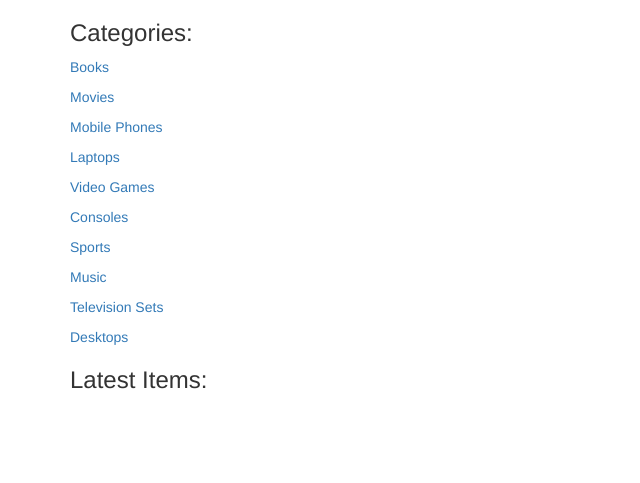
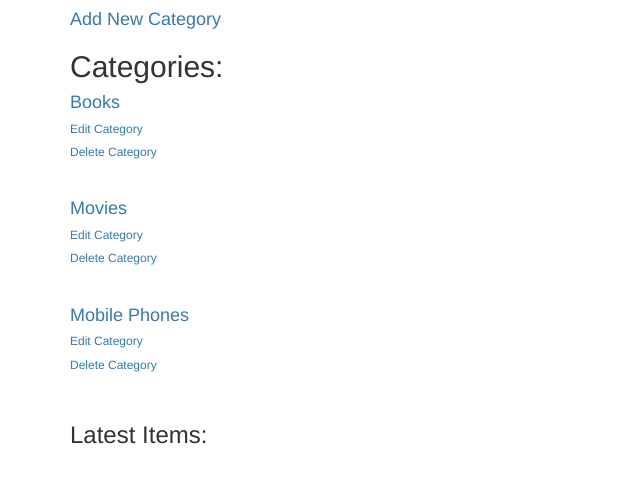
Before and after one commit to intley/Item_Catalog_App, a Flask app: page / in a window 1280 px wide. Shown: the part 109-592 px from the top of the page, without its empty margins (0-640 px from the left). Run offline with Flask 2, Linux system fonts and the light colour scheme; some libraries are stand-ins or nearby versions.

Commit message:
retrieving user items

```diff
--- a/application.py
+++ b/application.py
@@ -20,7 +20,7 @@
     open('client_secrets.json', 'r').read())['web']['client_id']
 APPLICATION_NAME = "Catalog Application"
 
-engine = create_engine('sqlite:///categoryitemwithuser.db')
+engine = create_engine('sqlite:///categoryitems.db')
 Base.metadata.bind = engine
 
 DBSession = sessionmaker(bind = engine)
@@ -100,7 +100,7 @@
     login_session['picture'] = data['picture']
     login_session['email'] = data['email']
 
-    user_id = getUserid(login_session['email'])
+    user_id = getUserId(login_session['email'])
     if not user_id:
         user_id = createUser(login_session)
         login_session['user_id'] = user_id
@@ -183,15 +183,54 @@
     categories = session.query(Category).all()
     return render_template('category.html', categories = categories)
 
+@app.route('/category/new', methods = ['GET', 'POST'])
+def newCategory():
+    if request.method == 'POST':
+        newcat = Category(name = request.form['name'])
+        session.add(newcat)
+        session.commit()
+        flash("New Category has been created!")
+        return redirect(url_for('categories'))
+    else:
+        return render_template('newcategory.html')
 
-@app.route('/category/<string:category_name>/')
+@app.route('/category/<string:category_name>/Edit', methods = ['GET', 'POST'])
+def editCategory(category_name):
+    editcat = session.query(Category).filter_by(name = category_name).one()
+    if request.method == 'POST':
+        editcat.name = request.form['name']
+        session.add(editcat)
+        session.commit()
+        flash("Category has been edited!")
+        return redirect(url_for('categories'))
+    else:
+        return render_template('editcategory.html', category = editcat)
+
+@app.route('/category/<string:category_name>/Delete', methods = ['GET', 'POST'])
+def deleteCategory(category_name):
+    delcat = session.query(Category).filter_by(name = category_name).one()
+    if request.method == 'POST':
+        session.delete(delcat)
+        session.commit()
+        flash("The selected category has been deleted!")
+        return redirect(url_for('categories'))
+    else:
+        return render_template('deletecategory.html', category = delcat)
+
+
+
+@app.route('/category/<string:category_name>/', methods = ['GET', 'POST'])
 def useritems(category_name):
     category = session.query(Category).filter_by(name = category_name).one()
-    item = session.query(Item).filter_by(item_id = category.id, user_id = login_session['user_id']).one()
+    log_id = getUserId(login_session['email'])
+    item = session.query(Item).filter_by(item_id = category.id, user_id = log_id).all()
     if 'username' not in login_session:
-        return render_template('public.html', category = category, items = item)
+        return render_template('public.html')
+    else:
+        return render_template('item.html', category = category, items = item)
 
 """
+
     creator = getUserInfo(user_id = items.user_id)
     if 'username' not in login_session or creator.id != login_session['user_id']:
         return render_template('public.html')
--- a/database_setup.py
+++ b/database_setup.py
@@ -28,6 +28,9 @@
 
     id = Column(Integer, primary_key = True)
     name = Column(String(200), nullable = False)
+    user_id = Column(Integer, ForeignKey('user.id'))
+    user = relationship(User)
+
 
     @property
     def serialize(self):
@@ -57,5 +60,5 @@
         'price': self.price
         }
 
-engine = create_engine('sqlite:///categoryitemwithuser.db')
+engine = create_engine('sqlite:///categoryitems.db')
 Base.metadata.create_all(engine)
--- a/templates/category.html
+++ b/templates/category.html
@@ -36,9 +36,13 @@
   </header>
 
   <main>
-  <h3>Categories:</h3>
+  <a href="{{url_for('newCategory')}}"><h4>Add New Category</h4></a>
+  <h2>Categories:</h2>
   {% for c in categories %}
-  <a href="{{url_for('useritems', category_name = c.name)}}"><p>{{c.name}}</p></a>
+  <a href="{{url_for('useritems', category_name = c.name)}}"><h4>{{c.name}}</h4></a>
+  <a href="{{url_for('editCategory', category_name = c.name)}}"><h6>Edit Category</h6></a>
+  <a href="{{url_for('deleteCategory', category_name = c.name)}}"><h6>Delete Category</h6></a>
+<br>
   {% endfor %}
 
   <h3>Latest Items: </h3>
--- a/templates/item.html
+++ b/templates/item.html
@@ -15,16 +15,12 @@
     {% endif %}
     {% endwith %}
 
-
-    <p><a href='{{url_for('newItem', category_name = category.name)}}'>Create New Item</a></p>
-
     {% for i in items %}
 
       <p>{{ i.name }}</p>
       <p>{{ i.description }}</p>
       <p>{{ i.price }}</p>
-      <p><a href='{{url_for('editItem', category_name = category.name, item_id = i.id)}}'>Edit</a></p>
-      <p><a href='{{url_for('deleteItem', category_name = category.name, item_id = i.id)}}'>Delete</a></p>
+
       <br>
 
     {% endfor %}
```
Also changed, not shown: scrap/scrap.txt (renamed from scrap.txt, +10 -0 lines), templates/deletecategory.html (+12 -0 lines), templates/editcategory.html (+13 -0 lines), templates/public.html (+1 -11 lines), useritems.py (+26 -26 lines), categoryitem.db (deleted), categoryitems.db (added), categoryitemwithuser.db (deleted), scrap/lotsofitems.py (renamed from lotsofitems.py), 2 other files.
